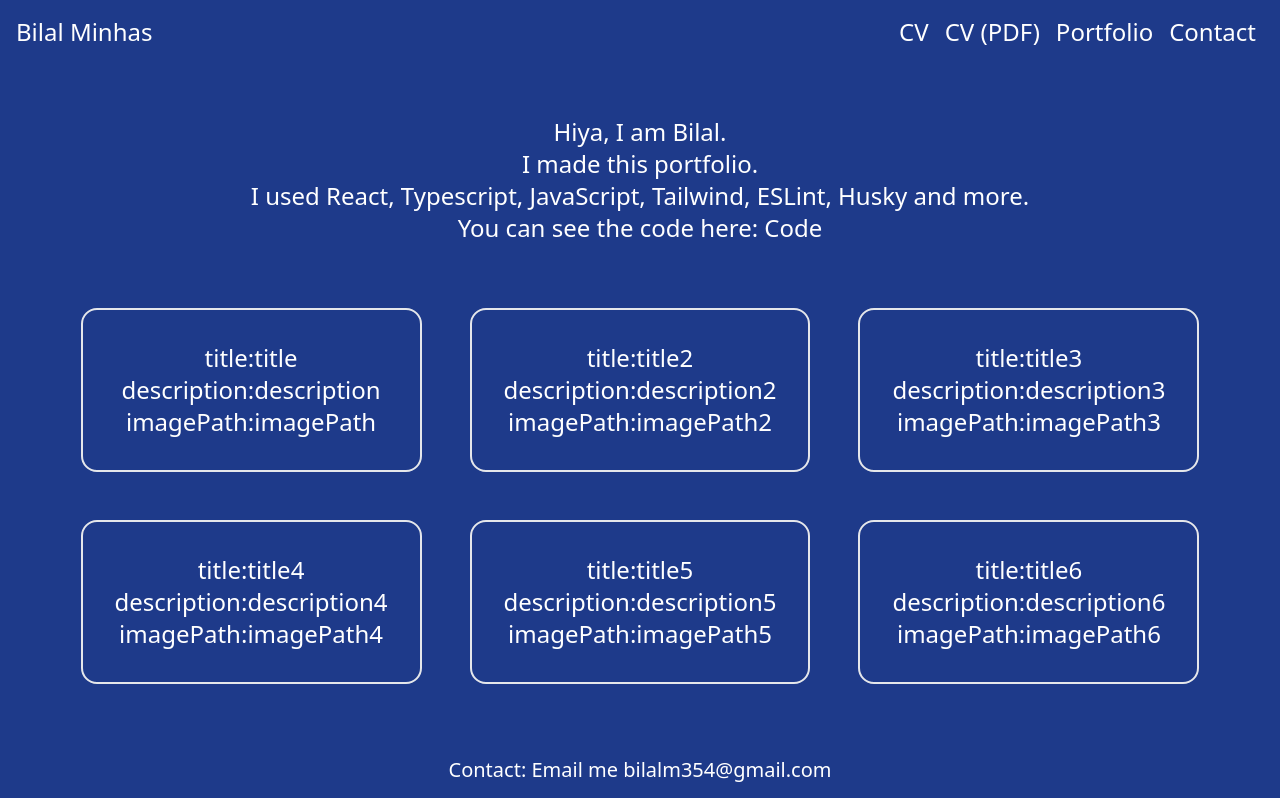
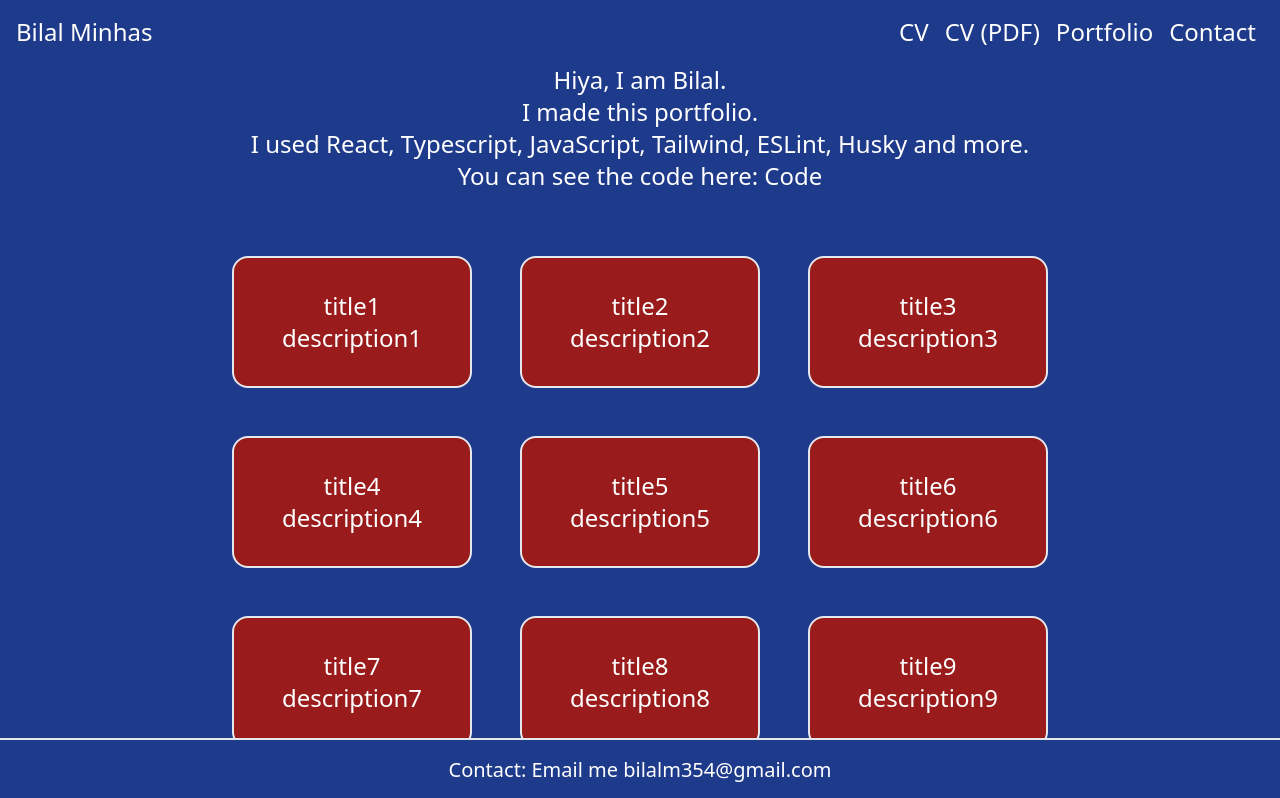
Before and after one commit to Bilalm354/react-portfolio, a React (Create React App) app: page / in a window 1280 px wide. Shown: the top 798 px of the page. Built offline with nearby package versions, Linux system fonts and the light colour scheme.

Commit message:
more stuff

```diff
--- a/src/components/Contact.tsx
+++ b/src/components/Contact.tsx
@@ -2,7 +2,7 @@ import React from 'react';
 
 export default function Contact() {
   return (
-    <div className="absolute bottom-0 p-4 text-xl">
+    <div className="fixed bottom-0 p-4 text-xl w-screen bg-blue-900 border-t-2">
       Contact: Email me bilalm354@gmail.com
     </div>
   );
--- a/src/components/PortfolioGrid.tsx
+++ b/src/components/PortfolioGrid.tsx
@@ -2,40 +2,17 @@ import React from 'react';
 import PortfolioItem from './PortfolioItem';
 import { PortfolioItemData } from '../data/PortfolioItemData';
 
-const portfolioItemData: PortfolioItemData[] = [{
-  title: 'title',
-  description: 'description',
-  imagePath: 'imagePath',
-},
-{
-  title: 'title2',
-  description: 'description2',
-  imagePath: 'imagePath2',
-},
-{
-  title: 'title3',
-  description: 'description3',
-  imagePath: 'imagePath3',
-},
-{
-  title: 'title4',
-  description: 'description4',
-  imagePath: 'imagePath4',
-},
-{
-  title: 'title5',
-  description: 'description5',
-  imagePath: 'imagePath5',
-},
-{
-  title: 'title6',
-  description: 'description6',
-  imagePath: 'imagePath6',
-}];
+const portfolioItemData: PortfolioItemData[] = [1, 2, 3, 4, 5, 6, 7, 8, 9, 10, 11, 12]
+  .map((num) => ({
+    title: `title${num}`,
+    description: `description${num}`,
+    imagePath: `imagePath${num}`,
+    url: '#',
+  }));
 
 export default function PortfolioGrid() {
   return (
-    <div className="grid grid-cols-3 gap-12">
+    <div className="grid sm:grid-cols-1 md:grid-cols-2 lg:grid-cols-3 gap-12 ">
       {portfolioItemData.map((item) => (
         <PortfolioItem item={item} key={item.title} />
       ))}
--- a/src/components/PortfolioItem.tsx
+++ b/src/components/PortfolioItem.tsx
@@ -6,18 +6,15 @@ interface PortfolioItemProps {
 }
 
 export default function PortfolioItem({ item }: PortfolioItemProps) {
-  const { title, description, imagePath } = item;
+  const {
+    title, description, url,
+  } = item;
 
   return (
-    <div className="border-2 p-8 rounded-2xl">
-      title:
+    <a href={url} className="border-2 p-8 rounded-2xl bg-red-800 hover:bg-red-900 w-60">
       {title}
       <br />
-      description:
       {description}
-      <br />
-      imagePath:
-      {imagePath}
-    </div>
+    </a>
   );
 }
--- a/src/data/PortfolioItemData.ts
+++ b/src/data/PortfolioItemData.ts
@@ -2,4 +2,5 @@ export interface PortfolioItemData {
   title: string;
   description: string;
   imagePath: string;
+  url: string;
 }
```
Also changed, not shown: src/App.tsx (+9 -0 lines).
